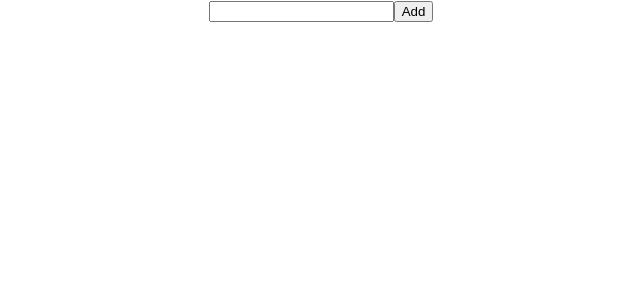
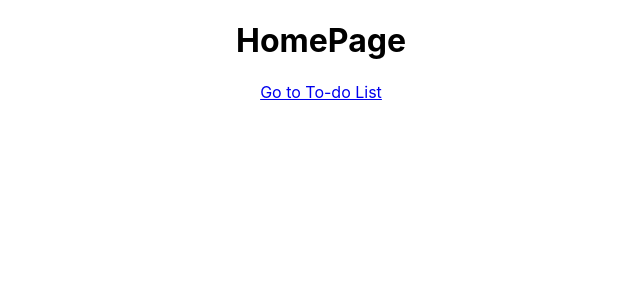
Before and after one commit to AnqurEnayet/React_CRUD_App_1, a React (Create React App) app: page / in a window 1280 px wide. Shown: the top 300 px of the page, without its empty margins (319-959 px from the left). Built offline with nearby package versions, Linux system fonts and the light colour scheme.

Commit message:
5th Commit: Used Router and Link To Create Multiple Web Page

```diff
--- a/package.json
+++ b/package.json
@@ -8,6 +8,7 @@
     "@testing-library/user-event": "^13.5.0",
     "react": "^18.3.1",
     "react-dom": "^18.3.1",
+    "react-router-dom": "^6.23.1",
     "react-scripts": "5.0.1",
     "web-vitals": "^2.1.4"
   },
--- a/src/App.js
+++ b/src/App.js
@@ -1,11 +1,20 @@
 import React from 'react';
+import {BrowserRouter as Router, Route, Routes} from 'react-router-dom'
+import Home from './CRUD/HomePage'
 import Controller from './CRUD/Controller';
 import './App.css';
+import HomePage from './CRUD/HomePage';
 
 function App() {
   return (
     <div className="App">
-      <Controller/>
+
+      <Router>
+        <Routes>
+          <Route exact path="/" Component={HomePage}/>
+          <Route path="/list" Component={Controller}/>
+        </Routes>
+      </Router>
     </div>
   );
 }
--- a/src/CRUD/Controller.js
+++ b/src/CRUD/Controller.js
@@ -1,4 +1,5 @@
 import React, { useState } from 'react'
+import {Link} from 'react-router-dom'
 import Remove from './Remove'
 import Update from './Update'
 
@@ -45,6 +46,7 @@ const Controller = () => {
 
   return (
     <div>
+      <Link to="/">Back To Homepage</Link>
       <form onSubmit={handleSubmit}>
         <input
           type='text'
--- /dev/null
+++ b/src/CRUD/HomePage.js
@@ -0,0 +1,12 @@
+import React from 'react'
+import {Link} from 'react-router-dom'
+const HomePage = () => {
+  return (
+    <div>
+        <h1>HomePage</h1>
+        <Link to="/list">Go to To-do List</Link>
+    </div>
+  )
+}
+
+export default HomePage
```
Also changed, not shown: 1 other file (tests, documents, lock files or other folders).
